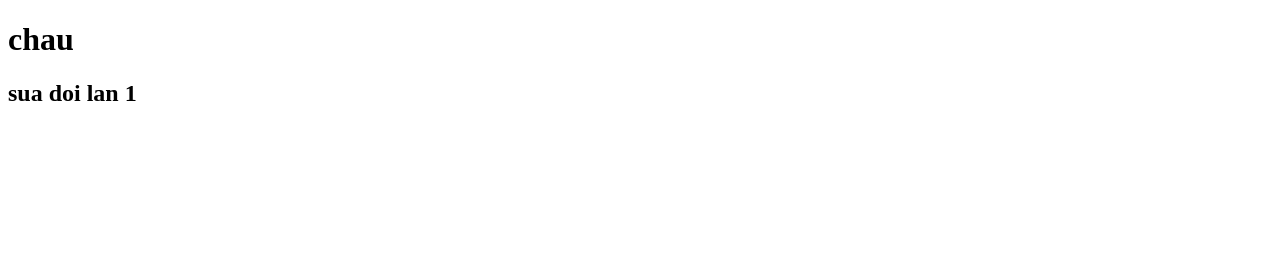
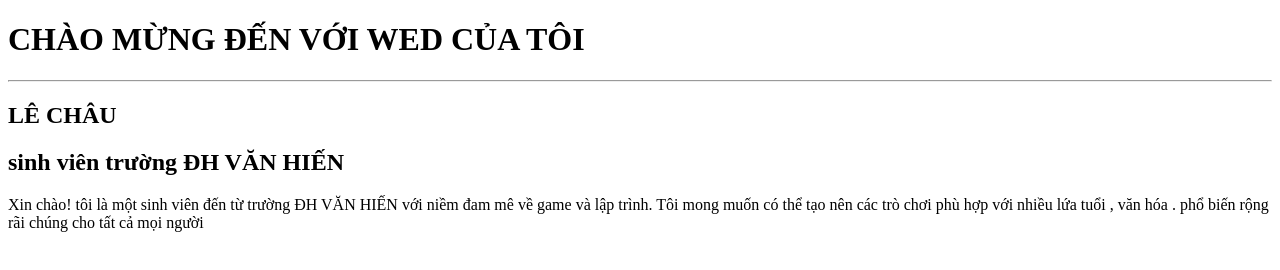
Before and after one commit to Chou-lee-17/project1, a plain HTML site: page test.html in a window 1280 px wide. Drawn offline with Linux system fonts and the light colour scheme.

Commit message:
wed cua toi

```diff
--- a/test.html
+++ b/test.html
@@ -6,7 +6,16 @@
     <title>Document</title>
   </head>
   <body>
-    <h1>chau</h1>
-    <h2>sua doi lan 1</h2>
+    <h1>CHÀO MỪNG ĐẾN VỚI WED CỦA TÔI</h1>
+    <hr />
+    <h2>LÊ CHÂU</h2>
+    <h2>sinh viên trường ĐH VĂN HIẾN</h2>
+    <p>
+      Xin chào! tôi là một sinh viên đến từ trường ĐH VĂN HIẾN với niềm đam mê
+      về game và lập trình. Tôi mong muốn có thể tạo nên các trò chơi phù hợp
+      với nhiều lứa tuổi , văn hóa . phổ biến rộng rãi chúng cho tất cả mọi
+      người
+    </p>
+    <br />
   </body>
 </html>
```
